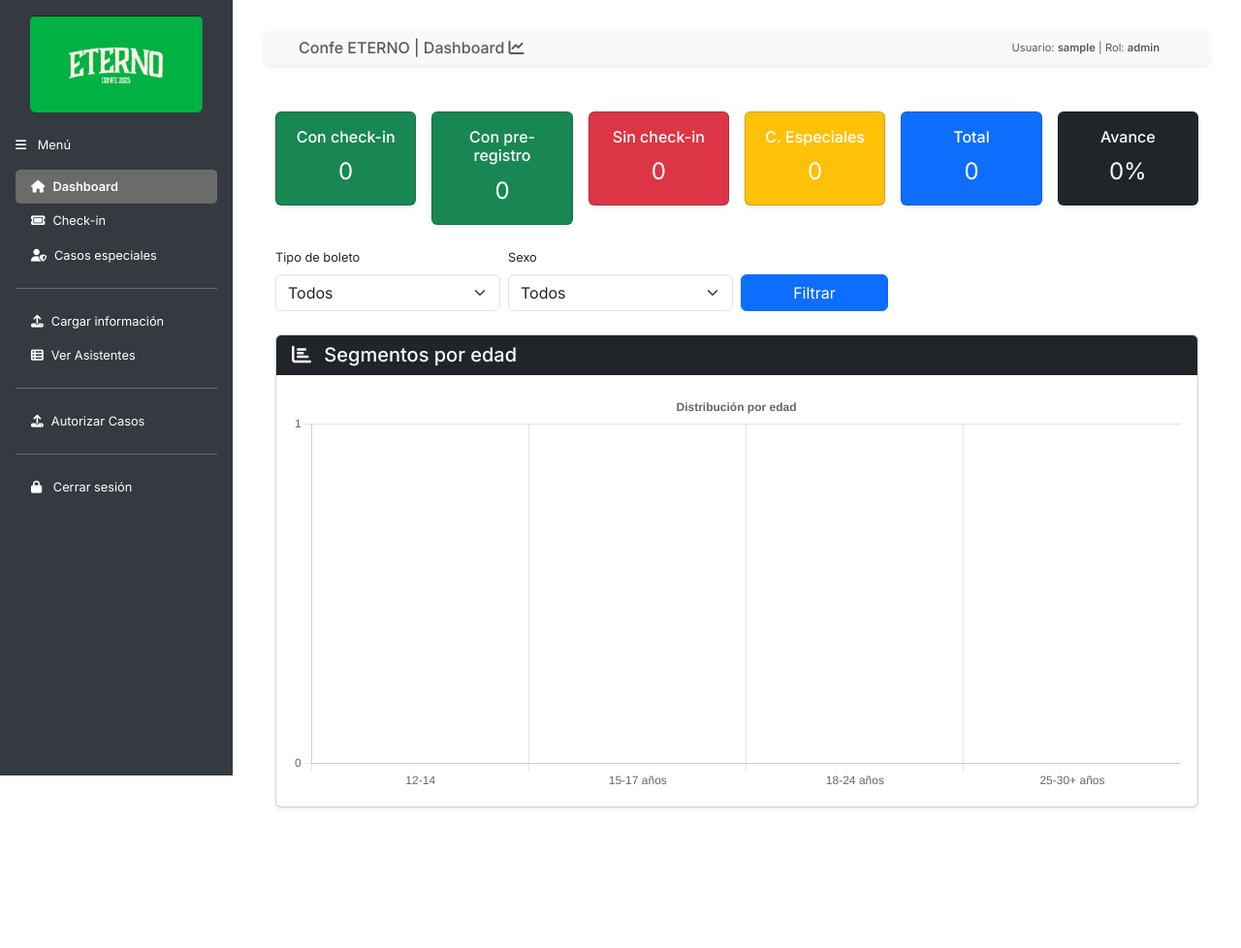
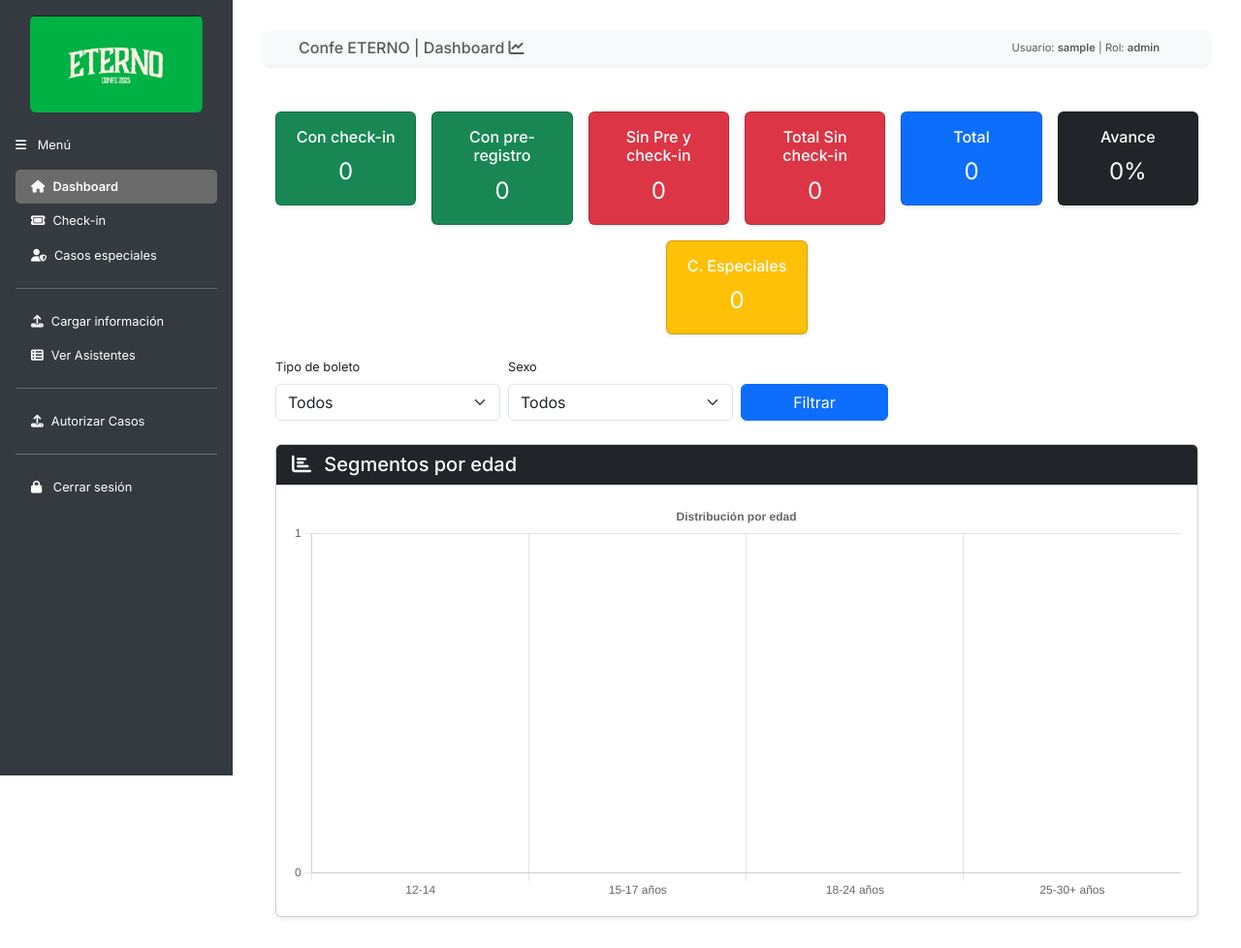
Before and after one commit to Jdanielvilla7/SJConfe, a Flask app: page /dashboard in a window 1280 px wide. Shown: the whole page at 97% size. Before the commit the page ends 834 px from the top, so only its background shows below. Run offline with Flask 3, Linux system fonts and the light colour scheme; the visitor is signed in with stand-in values (Sample User, id 1); data that the repository does not hold is empty; some libraries are stand-ins or nearby versions.

Commit message:
Statistics

```diff
--- a/routes.py
+++ b/routes.py
@@ -164,9 +164,14 @@ def dashboard():
     total = mongo.db.asistentes.count_documents({})
     registrados = mongo.db.asistentes.count_documents({'checked_in': True})
     pre = mongo.db.asistentes.count_documents({'pre_registro': True})
+    pre_check = mongo.db.asistentes.count_documents({
+    'pre_registro': True,
+    'checked_in': True})
+    pre = pre - pre_check
     pendientes = total - registrados
+    pendientes_sin_pre = pendientes - pre
     porcentaje = round(((registrados ) / total * 100), 2) if total else 0
-    casos_especiales = mongo.db.casos.count_documents({})
+    casos_especiales = mongo.db.casos_especiales.count_documents({})
 
     tipo = request.args.get('boleto', 'todos')
     sexo = request.args.get('sexo', 'todos')
@@ -205,7 +210,8 @@ def dashboard():
         preregistro=pre,
         pendientes=pendientes,
         porcentaje=porcentaje,
-        casos_especiales=casos_especiales
+        casos_especiales=casos_especiales,
+        pendientes_sin_pre = pendientes_sin_pre
     )
 
 
--- a/templates/dashboard.html
+++ b/templates/dashboard.html
@@ -22,21 +22,19 @@
         </div>
       </div>
     </div>
-
     <div class="col-6 col-sm-4 col-md-3 col-lg-2">
       <div class="card text-white bg-danger shadow-sm text-center">
         <div class="card-body">
-          <h6 class="card-title">Sin check-in</h6>
-          <p class="card-text fs-4">{{ pendientes }}</p>
+          <h6 class="card-title">Sin Pre y check-in</h6>
+          <p class="card-text fs-4">{{ pendientes_sin_pre }}</p>
         </div>
       </div>
     </div>
-
     <div class="col-6 col-sm-4 col-md-3 col-lg-2">
-      <div class="card text-white bg-warning shadow-sm text-center">
+      <div class="card text-white bg-danger shadow-sm text-center">
         <div class="card-body">
-          <h6 class="card-title">C. Especiales</h6>
-          <p class="card-text fs-4">{{ casos_especiales }}</p>
+          <h6 class="card-title">Total Sin check-in</h6>
+          <p class="card-text fs-4">{{ pendientes }}</p>
         </div>
       </div>
     </div>
@@ -48,7 +46,7 @@
         </div>
       </div>
     </div>
-    <div class="col-6 col-sm-4 col-md-3 col-lg-2">
+     <div class="col-6 col-sm-4 col-md-3 col-lg-2">
       <div class="card text-white bg-dark shadow-sm text-center">
         <div class="card-body">
           <h6 class="card-title">Avance</h6>
@@ -56,6 +54,16 @@
         </div>
       </div>
     </div>
+    <div class="col-6 col-sm-4 col-md-3 col-lg-2">
+      <div class="card text-white bg-warning shadow-sm text-center">
+        <div class="card-body">
+          <h6 class="card-title">C. Especiales</h6>
+          <p class="card-text fs-4">{{ casos_especiales }}</p>
+        </div>
+      </div>
+    </div>
+
+
 
   </div>
 </div>
```
